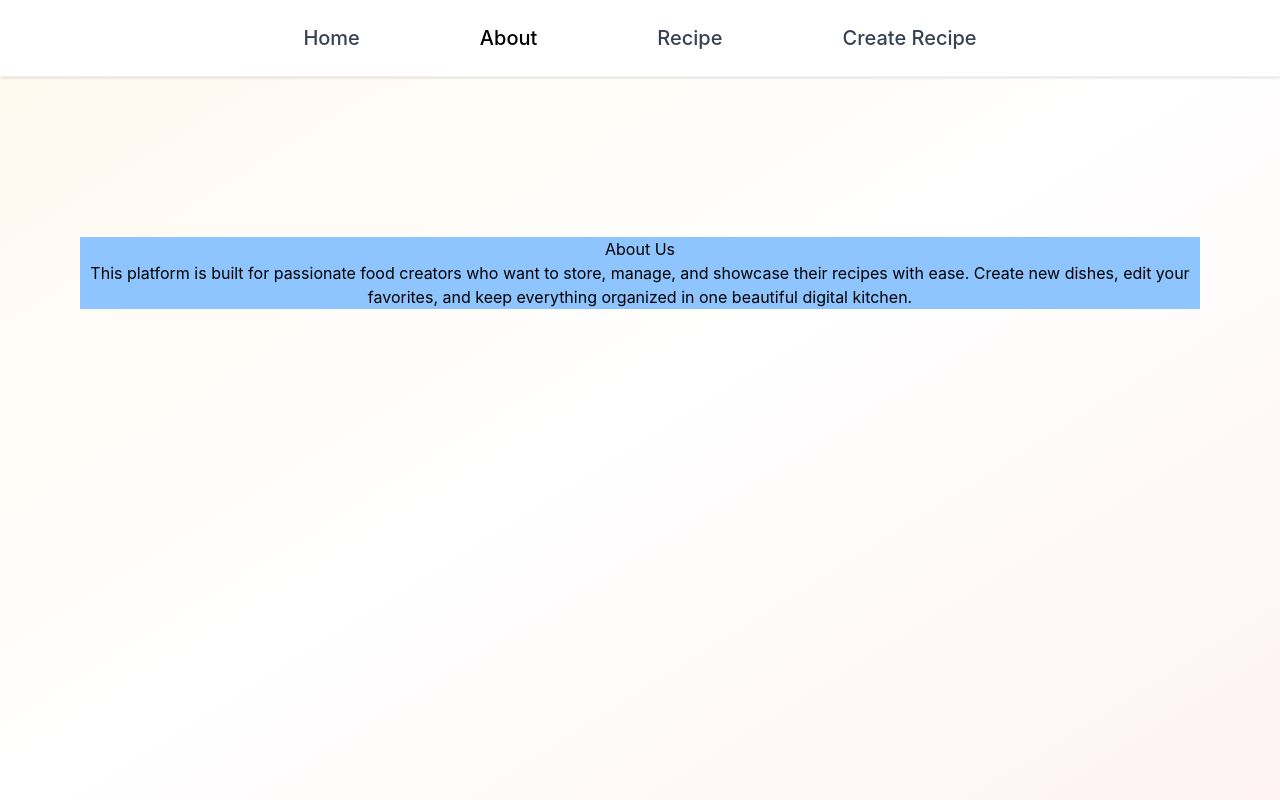
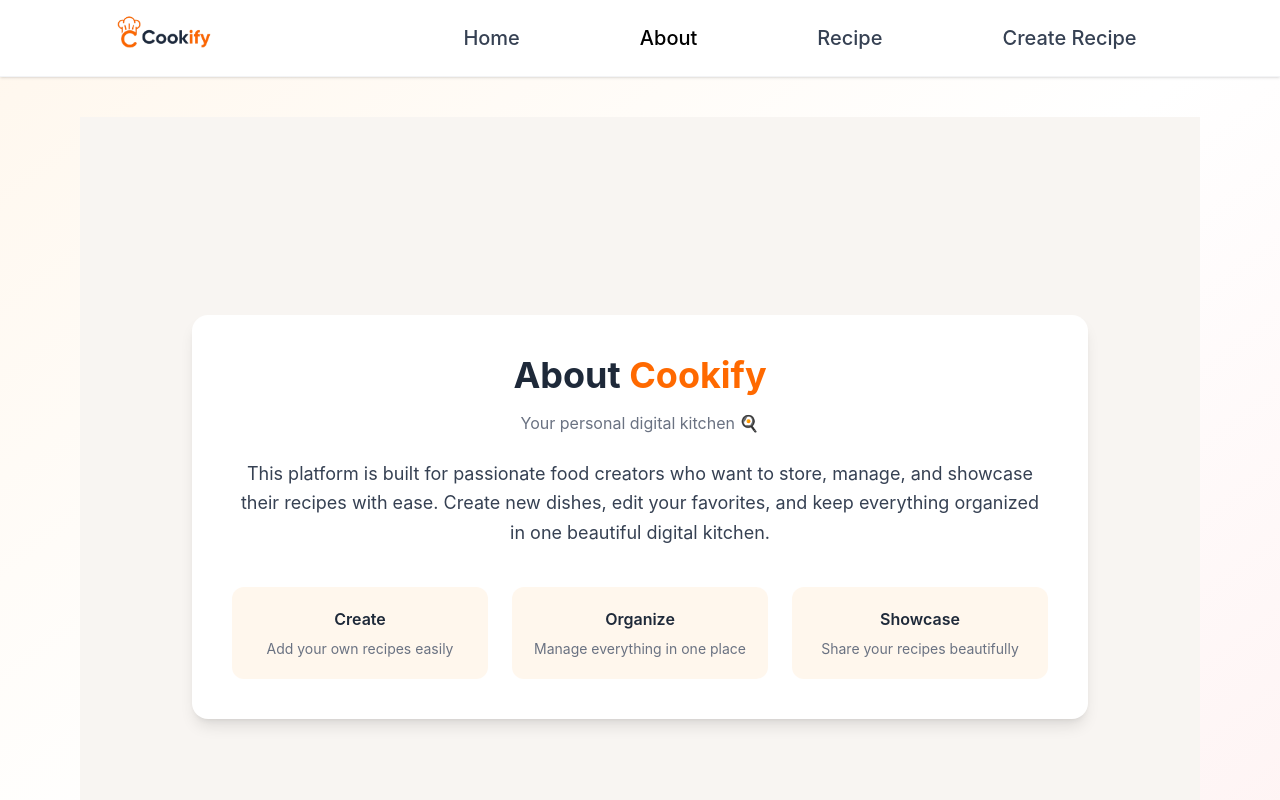
Before and after one commit to ankitshere/Context-api, a React (Vite) app: page /About in a window 1280 px wide. Shown: the top 800 px of the page. Built offline with nearby package versions, Linux system fonts and the light colour scheme.

Commit message:
completing ui of cookify

```diff
--- a/index.html
+++ b/index.html
@@ -2,7 +2,7 @@
 <html lang="en">
   <head>
     <meta charset="UTF-8" />
-    <link rel="icon" type="image/svg+xml" href="/vite.svg" />
+    <link rel="shortcut icon" href="./public/logo.png" type="image/x-icon">
     <meta name="viewport" content="width=device-width, initial-scale=1.0" />
     <title>context-api</title>
   </head>
--- a/src/Navbar.jsx
+++ b/src/Navbar.jsx
@@ -3,7 +3,10 @@ import { NavLink } from 'react-router-dom'
 
 const Navbar = () => {
   return (
-    <div className=' flex flex-row text-center justify-center gap-30 text-xl text-gray-700 font-medium '>
+   <div  >
+    <img src="/icon.png" alt="logo" className="w-32 h-16 top-1 left-25  cursor-pointer absolute object-contain" />
+
+    <div className=' flex  ml-80 flex-row text-center justify-center gap-30 text-xl text-gray-700 font-medium '>
  <NavLink className={(e)=> e.isActive ? "text-black  hover:text-orange-500 cursor-pointer" :""} to="/">Home</NavLink>
  <NavLink className={(e)=> e.isActive ? "text-black  hover:text-orange-500 cursor-pointer " : ""} to="/About">About</NavLink>
  <NavLink  className={(e)=> e.isActive ? "text-black  hover:text-orange-500 cursor-pointer " : ""} to="/Recipe">Recipe</NavLink>
@@ -11,6 +14,7 @@ const Navbar = () => {
 
 
     </div>
+   </div>
 
   )
 }
--- a/src/pages/About.jsx
+++ b/src/pages/About.jsx
@@ -1,12 +1,58 @@
-import React from 'react'
+import React from "react";
 
 const About = () => {
   return (
-     <div className="bg-blue-300 h-full w-full  mt-30 text-center">
-        <h1>About Us </h1>
-        <p>This platform is built for passionate food creators who want to store, manage, and showcase their recipes with ease. Create new dishes, edit your favorites, and keep everything organized in one beautiful digital kitchen.</p>
+    <div className="min-h-screen bg-[#F8F5F2] flex items-center justify-center px-6 py-16">
+
+      <div className="max-w-4xl bg-white shadow-lg rounded-2xl p-10 text-center">
+
+        {/* Heading */}
+        <h1 className="text-4xl font-bold text-gray-800 mb-4">
+          About <span className="text-orange-500">Cookify</span>
+        </h1>
+
+        {/* Subtitle */}
+        <p className="text-gray-500 mb-6">
+          Your personal digital kitchen 🍳
+        </p>
+
+        {/* Content */}
+        <p className="text-lg text-gray-700 leading-relaxed">
+          This platform is built for passionate food creators who want to
+          store, manage, and showcase their recipes with ease. Create new
+          dishes, edit your favorites, and keep everything organized in one
+          beautiful digital kitchen.
+        </p>
+
+        {/* Features */}
+        <div className="grid grid-cols-1 md:grid-cols-3 gap-6 mt-10">
+
+          <div className="bg-orange-50 p-5 rounded-xl">
+            <h3 className="font-semibold text-gray-800">Create</h3>
+            <p className="text-sm text-gray-500 mt-2">
+              Add your own recipes easily
+            </p>
+          </div>
+
+          <div className="bg-orange-50 p-5 rounded-xl">
+            <h3 className="font-semibold text-gray-800">Organize</h3>
+            <p className="text-sm text-gray-500 mt-2">
+              Manage everything in one place
+            </p>
+          </div>
+
+          <div className="bg-orange-50 p-5 rounded-xl">
+            <h3 className="font-semibold text-gray-800">Showcase</h3>
+            <p className="text-sm text-gray-500 mt-2">
+              Share your recipes beautifully
+            </p>
+          </div>
+
+        </div>
+
       </div>
-  )
-}
+    </div>
+  );
+};
 
-export default About
+export default About;
--- a/src/pages/Home.jsx
+++ b/src/pages/Home.jsx
@@ -34,7 +34,7 @@ useEffect(() => {
         <img
           src="https://images.unsplash.com/photo-1604908176997-125f25cc6f3d"
           alt="food"
-          className="hidden md:block absolute left-2 top-24 w-32
+          className="hidden md:block absolute left-8 top-30 w-32
   -rotate-12 rounded-2xl shadow-lg
   transition-all duration-500 ease-in-out
   hover:scale-110 hover:-rotate-6 hover:-translate-y-2 hover:shadow-2xl cursor-pointer"
@@ -98,7 +98,7 @@ useEffect(() => {
 
         /> */}
 
-        <button onClick={getdata} >getdata</button>
+        {/* <button onClick={getdata} >getdata</button> */}
       </div>
 
       <div className="w-9/10 h-[400px] flex center m-15 bg-red-200 mt-30 rounded-2xl overflow-hidden">
```
Also changed, not shown: public/icon.png (added), public/logo.png (added), src/pages/Singlerecipe.jsx (line endings or trailing spaces).
